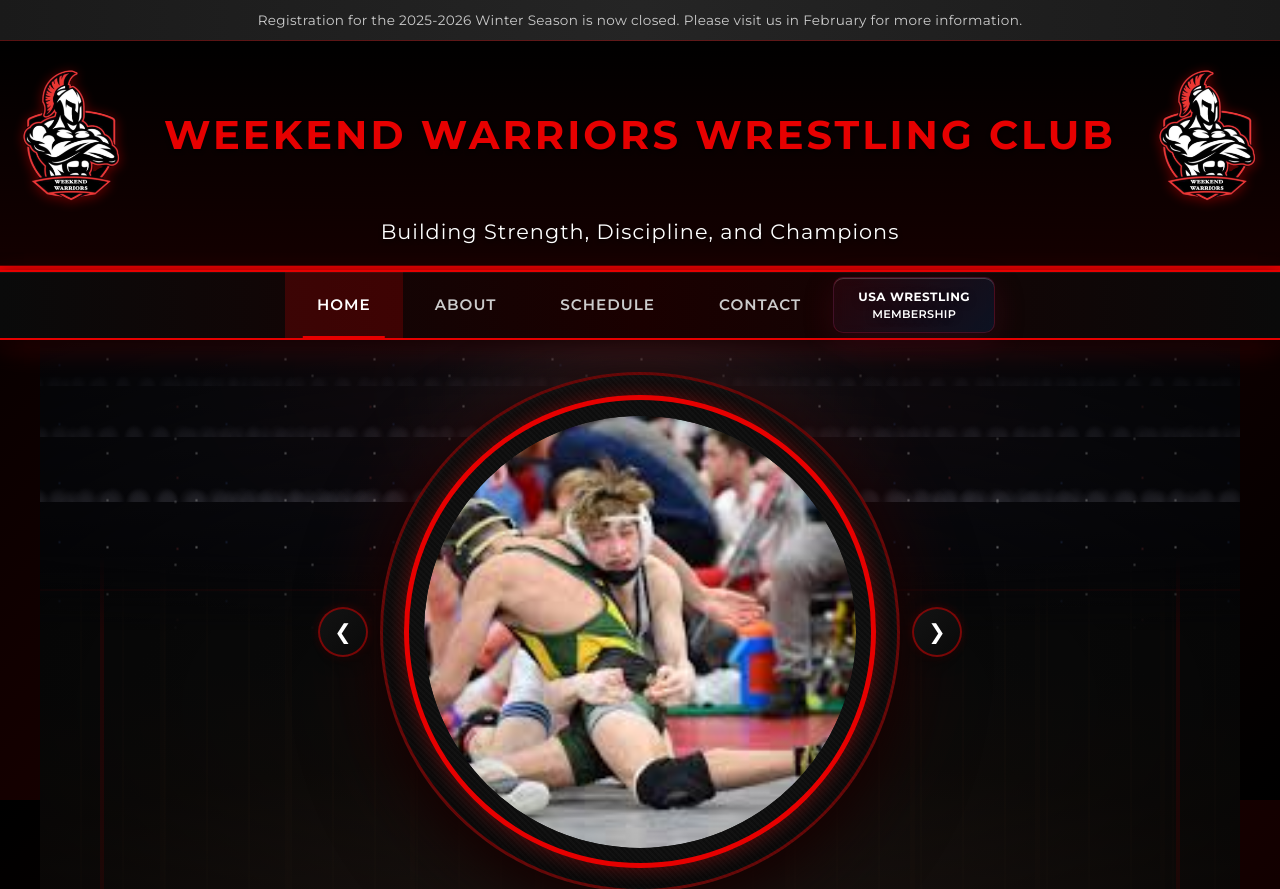
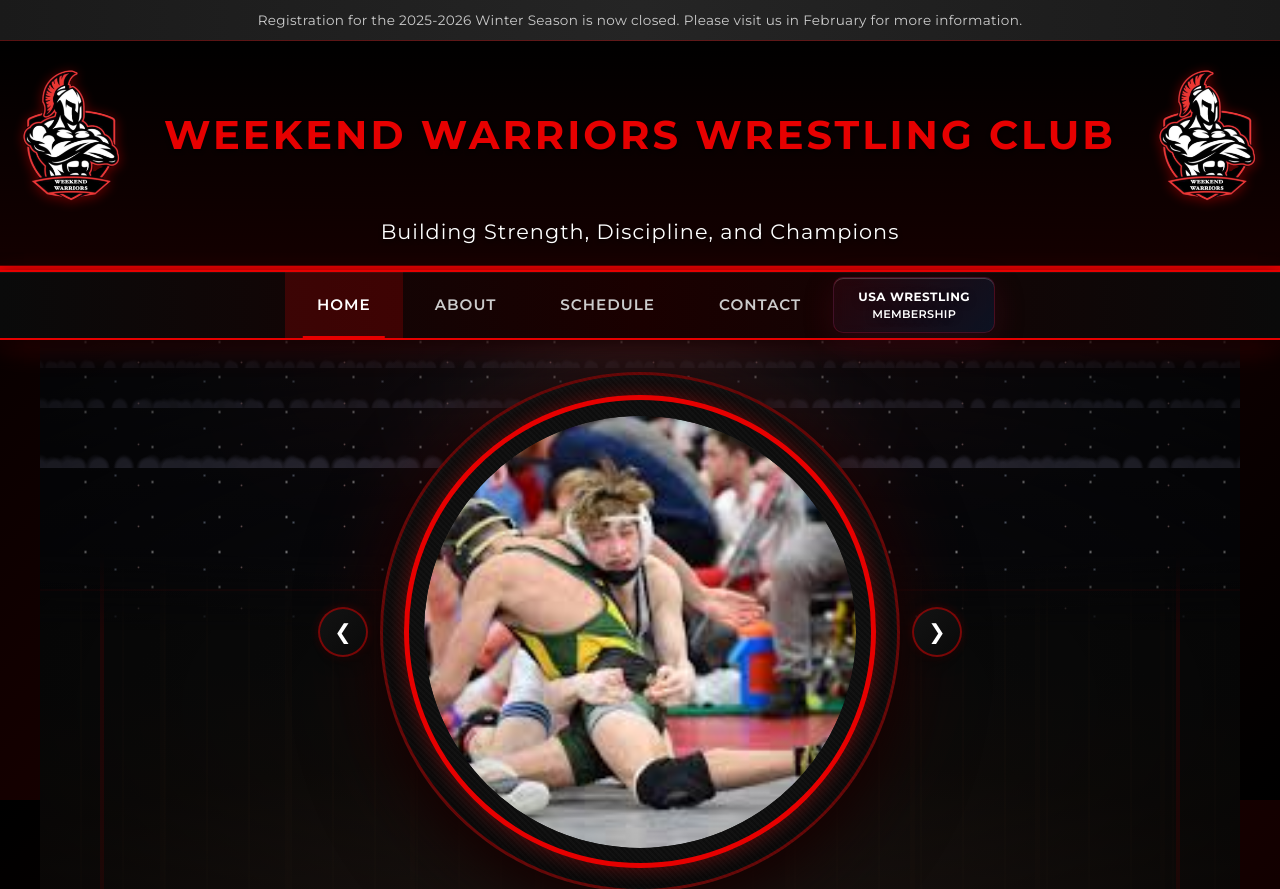
Before and after one commit to Syndiscore2025/weekendwarriorswc, a plain HTML site: page index.html in a window 1280 px wide. Shown: the top 889 px of the page. Drawn offline with Linux system fonts and the light colour scheme; no server answers.

Commit message:
Make crowd silhouettes much more visible with higher contrast

```diff
--- a/style.css
+++ b/style.css
@@ -432,91 +432,68 @@ section p {
   position: absolute;
   inset: 0;
   background:
-    /* Curved stadium bowl - dark arena seating */
-    radial-gradient(ellipse 180% 80% at 50% -10%, rgba(25, 25, 35, 1) 0%, rgba(8, 8, 12, 1) 60%, rgba(5, 5, 7, 1) 100%),
-    /* Subtle red arena glow from above */
-    radial-gradient(ellipse 100% 50% at 50% 0%, rgba(180, 0, 0, 0.15) 0%, transparent 70%);
-}
-
-/* Crowd silhouettes - multiple rows with varied head shapes */
+    /* Dark stadium bowl */
+    radial-gradient(ellipse 200% 90% at 50% -20%, #1a1a22 0%, #0a0a0e 50%, #050507 100%),
+    /* Red arena glow from rim lights */
+    radial-gradient(ellipse 120% 40% at 50% 5%, rgba(200, 0, 0, 0.2) 0%, transparent 60%);
+}
+
+/* Crowd silhouettes - visible head/shoulder shapes */
 .arena-crowd::before {
   content: '';
   position: absolute;
   top: 0;
   left: 0;
   right: 0;
-  height: 55%;
+  height: 45%;
   background-image:
-    /* Row 1 - back row (smaller, fainter) */
-    radial-gradient(ellipse 8px 10px at 50% 100%, rgba(35, 35, 45, 0.9) 0%, transparent 100%),
-    radial-gradient(ellipse 7px 9px at 50% 100%, rgba(40, 40, 50, 0.85) 0%, transparent 100%),
-    radial-gradient(ellipse 9px 11px at 50% 100%, rgba(38, 38, 48, 0.88) 0%, transparent 100%),
-    /* Row 2 - mid row */
-    radial-gradient(ellipse 10px 12px at 50% 100%, rgba(45, 45, 55, 0.95) 0%, transparent 100%),
-    radial-gradient(ellipse 9px 11px at 50% 100%, rgba(50, 50, 60, 0.9) 0%, transparent 100%),
-    radial-gradient(ellipse 11px 13px at 50% 100%, rgba(48, 48, 58, 0.92) 0%, transparent 100%),
-    /* Row 3 - front row (larger, more visible) */
-    radial-gradient(ellipse 12px 14px at 50% 100%, rgba(55, 55, 65, 1) 0%, transparent 100%),
-    radial-gradient(ellipse 11px 13px at 50% 100%, rgba(60, 60, 70, 0.95) 0%, transparent 100%),
-    radial-gradient(ellipse 13px 15px at 50% 100%, rgba(58, 58, 68, 0.97) 0%, transparent 100%);
+    /* Back row - smaller heads */
+    radial-gradient(ellipse 6px 8px at 50% 100%, #2a2a35 0%, #2a2a35 60%, transparent 100%),
+    radial-gradient(ellipse 7px 9px at 50% 100%, #282832 0%, #282832 60%, transparent 100%),
+    radial-gradient(ellipse 5px 7px at 50% 100%, #2c2c38 0%, #2c2c38 60%, transparent 100%),
+    /* Mid row - medium heads */
+    radial-gradient(ellipse 8px 10px at 50% 100%, #323240 0%, #323240 55%, transparent 100%),
+    radial-gradient(ellipse 9px 11px at 50% 100%, #2e2e3a 0%, #2e2e3a 55%, transparent 100%),
+    radial-gradient(ellipse 7px 9px at 50% 100%, #343445 0%, #343445 55%, transparent 100%),
+    /* Front row - larger, more defined */
+    radial-gradient(ellipse 10px 12px at 50% 100%, #3a3a4a 0%, #3a3a4a 50%, transparent 100%),
+    radial-gradient(ellipse 11px 14px at 50% 100%, #383848 0%, #383848 50%, transparent 100%),
+    radial-gradient(ellipse 9px 11px at 50% 100%, #3c3c4c 0%, #3c3c4c 50%, transparent 100%);
   background-size:
-    /* Row 1 spacing - irregular */
-    24px 18px, 28px 18px, 22px 18px,
-    /* Row 2 spacing */
-    26px 22px, 30px 22px, 24px 22px,
-    /* Row 3 spacing */
-    28px 26px, 32px 26px, 26px 26px;
+    20px 14px, 24px 14px, 18px 14px,
+    22px 18px, 26px 18px, 20px 18px,
+    24px 24px, 28px 24px, 22px 24px;
   background-position:
-    /* Row 1 positions */
-    0% 8%, 12px 8%, 6px 8%,
-    /* Row 2 positions */
-    4px 22%, 18px 22%, 10px 22%,
-    /* Row 3 positions */
-    2px 40%, 16px 40%, 8px 40%;
+    0px 5%, 10px 5%, 5px 5%,
+    3px 18%, 15px 18%, 8px 18%,
+    0px 38%, 14px 38%, 6px 38%;
   background-repeat: repeat-x;
-  opacity: 1;
   pointer-events: none;
-  mask-image: radial-gradient(ellipse 160% 100% at 50% 0%, black 0%, black 60%, transparent 100%);
-  -webkit-mask-image: radial-gradient(ellipse 160% 100% at 50% 0%, black 0%, black 60%, transparent 100%);
-}
-
-/* Phone lights + camera flashes scattered in crowd */
+}
+
+/* Phone/camera lights in crowd */
 .arena-crowd::after {
   content: '';
   position: absolute;
   top: 0;
   left: 0;
   right: 0;
-  height: 50%;
+  height: 42%;
   background-image:
-    /* White phone screens */
-    radial-gradient(circle at 50% 50%, rgba(255, 255, 255, 0.7) 0px, rgba(255, 255, 255, 0.4) 1px, transparent 2px),
-    radial-gradient(circle at 50% 50%, rgba(255, 255, 255, 0.5) 0px, rgba(255, 255, 255, 0.3) 1px, transparent 2px),
-    /* Red/warm phone glows */
-    radial-gradient(circle at 50% 50%, rgba(255, 100, 100, 0.4) 0px, transparent 2px),
-    /* Blue phone glows */
-    radial-gradient(circle at 50% 50%, rgba(100, 150, 255, 0.35) 0px, transparent 2px);
-  background-size:
-    89px 47px,
-    137px 63px,
-    193px 71px,
-    167px 59px;
-  background-position:
-    23px 15%,
-    67px 25%,
-    41px 12%,
-    103px 20%;
+    radial-gradient(circle 2px at 50% 50%, rgba(255, 255, 255, 0.9) 0%, transparent 100%),
+    radial-gradient(circle 1.5px at 50% 50%, rgba(255, 200, 200, 0.7) 0%, transparent 100%),
+    radial-gradient(circle 2px at 50% 50%, rgba(200, 220, 255, 0.6) 0%, transparent 100%);
+  background-size: 67px 35px, 103px 41px, 89px 47px;
+  background-position: 12px 8%, 47px 18%, 31px 28%;
   background-repeat: repeat;
-  opacity: 0.6;
+  opacity: 0.8;
   pointer-events: none;
-  animation: crowdFlicker 4s ease-in-out infinite alternate;
-}
-
-@keyframes crowdFlicker {
-  0%, 100% { opacity: 0.5; }
-  25% { opacity: 0.65; }
-  50% { opacity: 0.55; }
-  75% { opacity: 0.7; }
+  animation: phoneLights 3s ease-in-out infinite alternate;
+}
+
+@keyframes phoneLights {
+  0%, 100% { opacity: 0.7; }
+  50% { opacity: 0.9; }
 }
 
 /* Gym floor texture around mat */
```
